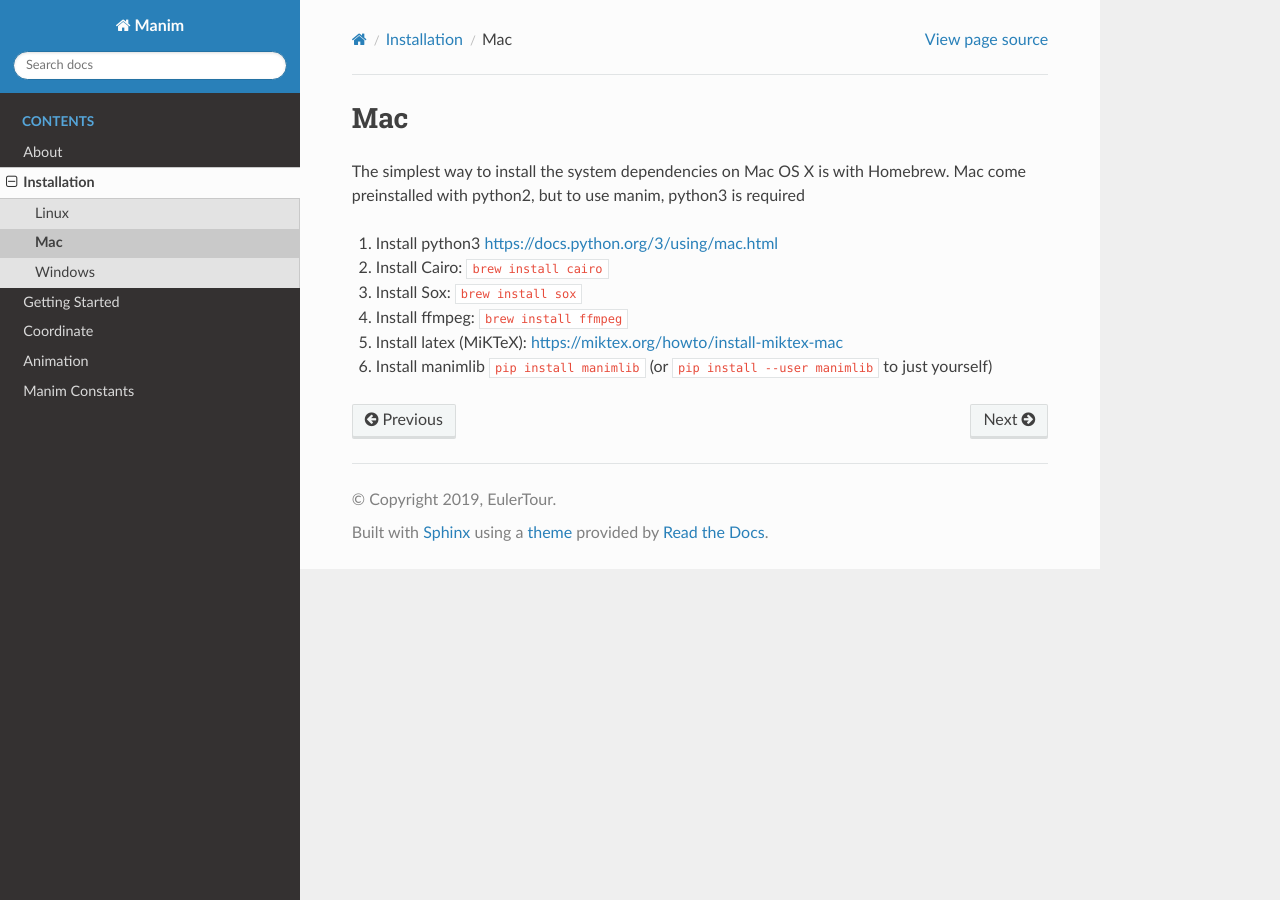
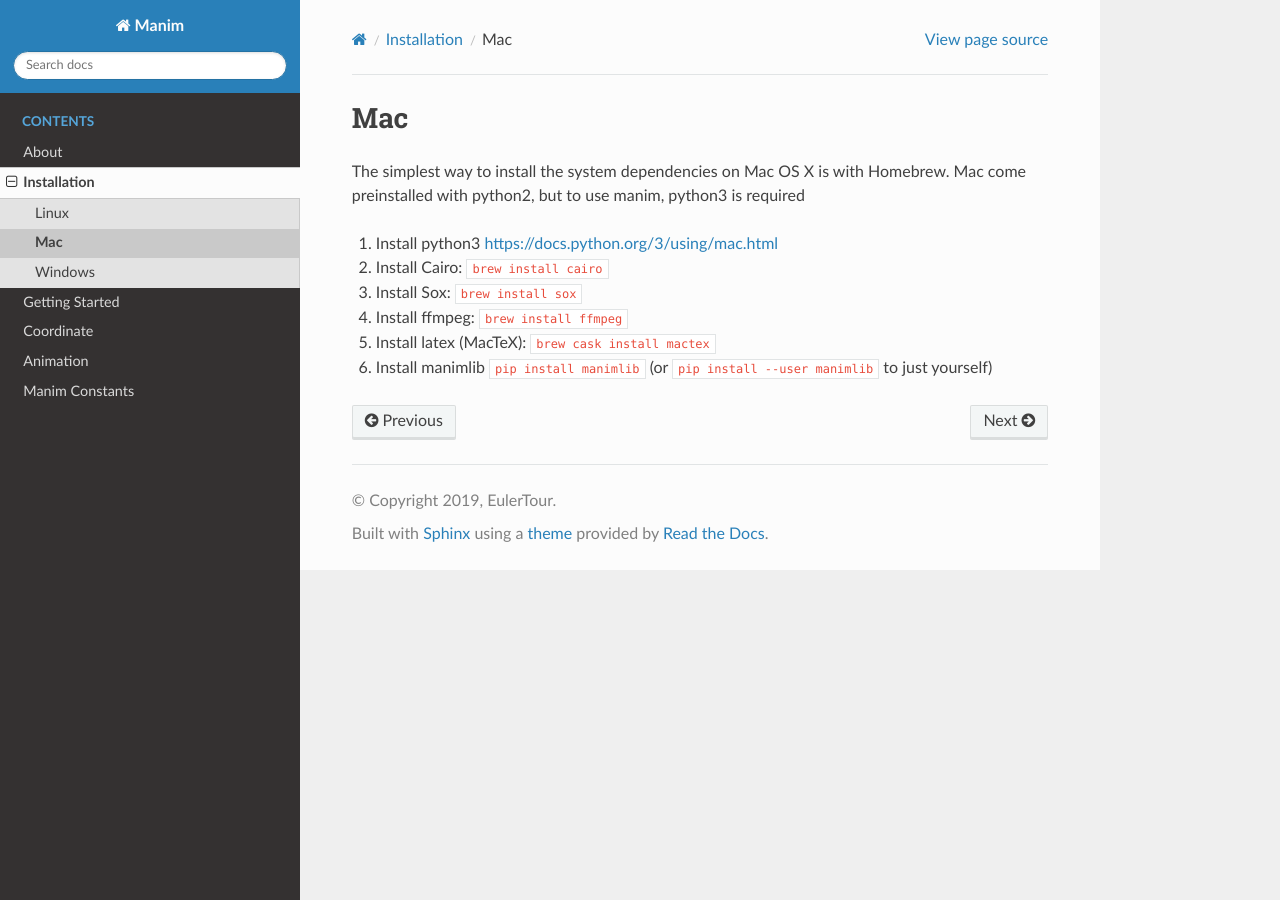
Before and after one commit to 3b1b/manim, a Sphinx documentation site: the page built from docs/source/installation/mac.rst, in a window 1280 px wide. Built offline with Sphinx 7.4.7 and the Read the Docs theme 2.0.0, drawn with Linux system fonts in a browser that asks for light colours.

Commit message:
Updated macOS installation

```diff
--- a/docs/source/installation/mac.rst
+++ b/docs/source/installation/mac.rst
@@ -8,5 +8,5 @@
 2. Install Cairo: ``brew install cairo``
 3. Install Sox: ``brew install sox``
 4. Install ffmpeg: ``brew install ffmpeg``
-5. Install latex (MiKTeX): https://miktex.org/howto/install-miktex-mac
+5. Install latex (MacTeX): ``brew cask install mactex``
 6. Install manimlib ``pip install manimlib`` (or ``pip install --user manimlib`` to just yourself)
```
